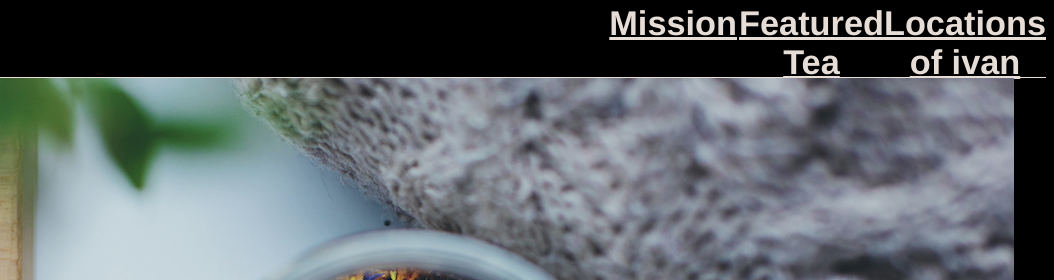
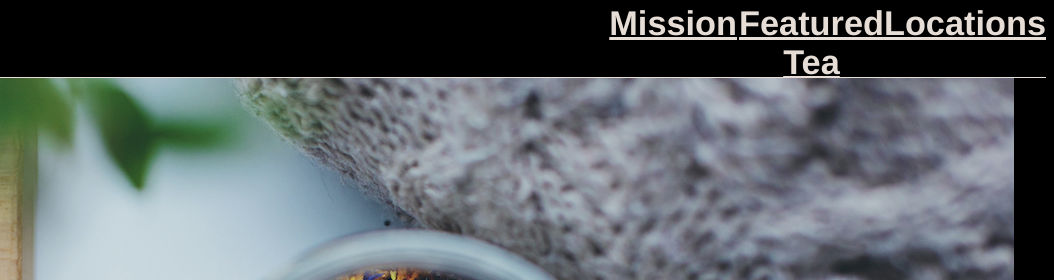
Before and after one commit to luisannarosario/TeaCosy1, a plain HTML site: page index.html in a window 1280 px wide. Shown: the top 280 px of the page, 226-1280 px from the left. Drawn offline with Linux system fonts and the light colour scheme.

Commit message:
Update index.html

```diff
--- a/index.html
+++ b/index.html
@@ -10,7 +10,7 @@
                 <div class="logo-text">
                     <h3 class="text">Mission</h3>
                     <h3 class="text">Featured Tea</h3>
-                    <h3 class="text">Locations of ivan</h3>
+                    <h3 class="text">Locations</h3>
                 </div>
             </div>
          </div>
```
